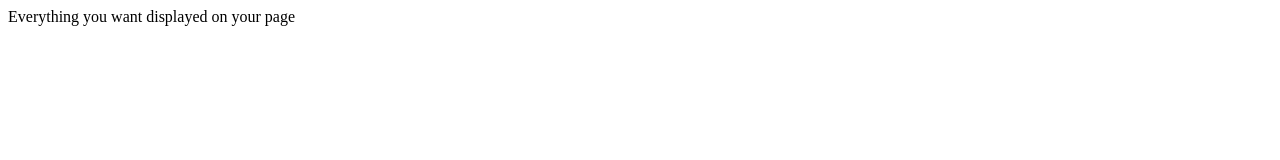
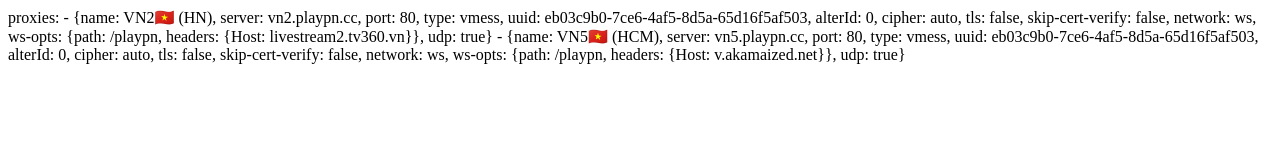
Before and after one commit to ptdot/PT-DOT, a plain HTML site: page index.html in a window 1280 px wide. Drawn offline with Linux system fonts and the light colour scheme.

Commit message:
Update index.html

```diff
--- a/index.html
+++ b/index.html
@@ -1,5 +1,13 @@
 <html>
   <head>
-    <meta>
-<body> Everything you want displayed on your page </body>
+    <meta charset="utf-8" />
+    <meta name="viewport" content= "width=device-width, initial-scale=1" />
+  </head>
+  <body>
+     <p>
+     proxies:
+  - {name: VN2🇻🇳 (HN), server: vn2.playpn.cc, port: 80, type: vmess, uuid: eb03c9b0-7ce6-4af5-8d5a-65d16f5af503, alterId: 0, cipher: auto, tls: false, skip-cert-verify: false, network: ws, ws-opts: {path: /playpn, headers: {Host: livestream2.tv360.vn}}, udp: true}
+  - {name: VN5🇻🇳  (HCM), server: vn5.playpn.cc, port: 80, type: vmess, uuid: eb03c9b0-7ce6-4af5-8d5a-65d16f5af503, alterId: 0, cipher: auto, tls: false, skip-cert-verify: false, network: ws, ws-opts: {path: /playpn, headers: {Host: v.akamaized.net}}, udp: true}
+     </p>
+   </body>
 </html>
```
